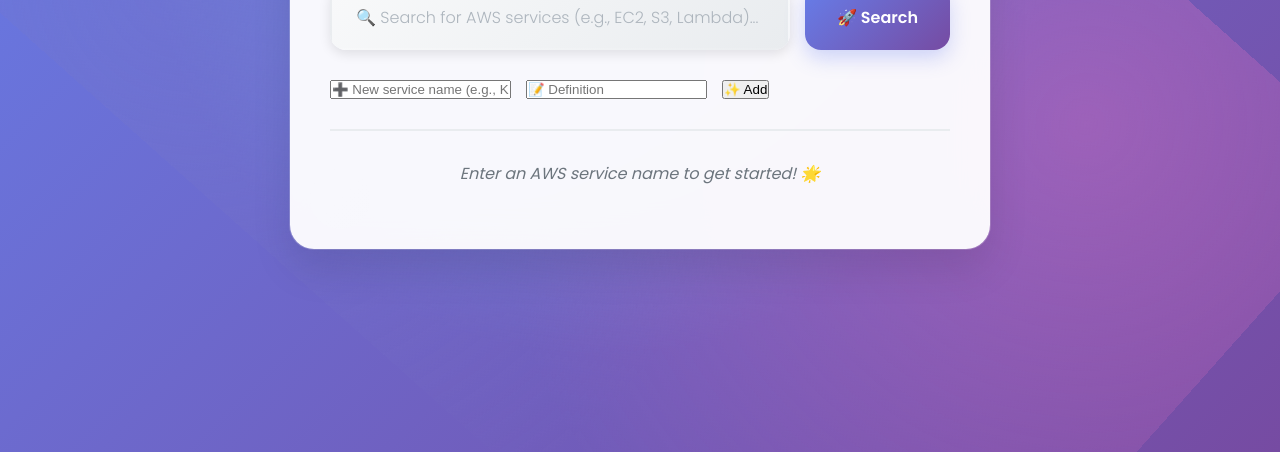
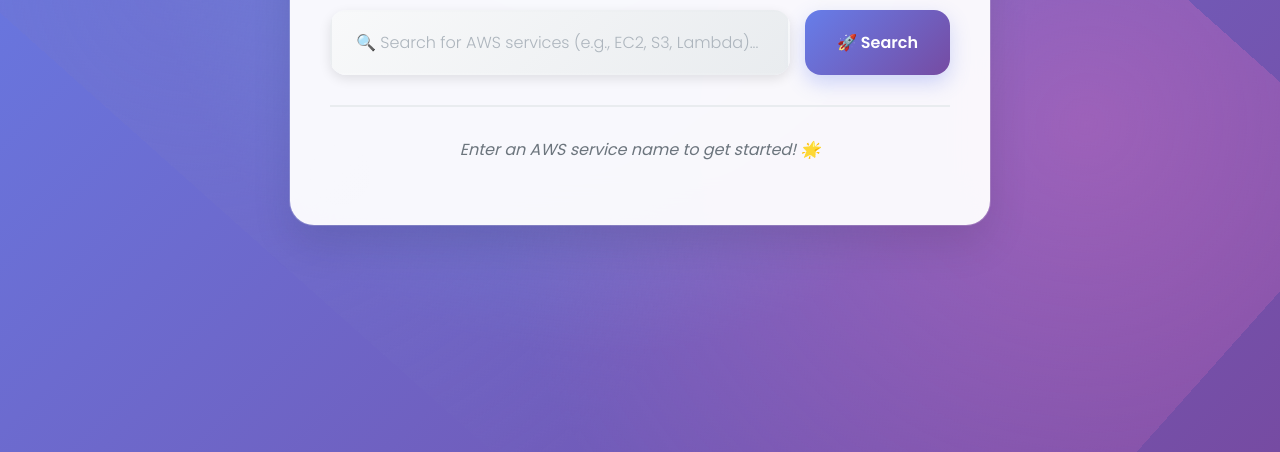
Before and after one commit to minhtri1612/AWS_dictionary, a plain HTML site: page index.html in a window 1280 px wide. Shown: the part 348-800 px from the top of the page. Drawn offline with Linux system fonts and the light colour scheme.

Commit message:
FIX AGAIN

```diff
--- a/index.html
+++ b/index.html
@@ -333,11 +333,7 @@
         </div>
 
         <!-- Add New Service -->
-        <div class="search-container" style="margin-top: 10px;">
-            <input type="text" id="newWordInput" placeholder="➕ New service name (e.g., Kinesis)">
-            <input type="text" id="newDefinitionInput" placeholder="📝 Definition">
-            <button id="addButton">✨ Add</button>
-        </div>
+
 
         <div id="resultContainer">
             <p style="text-align: center; color: #6c757d; font-style: italic;">
```
